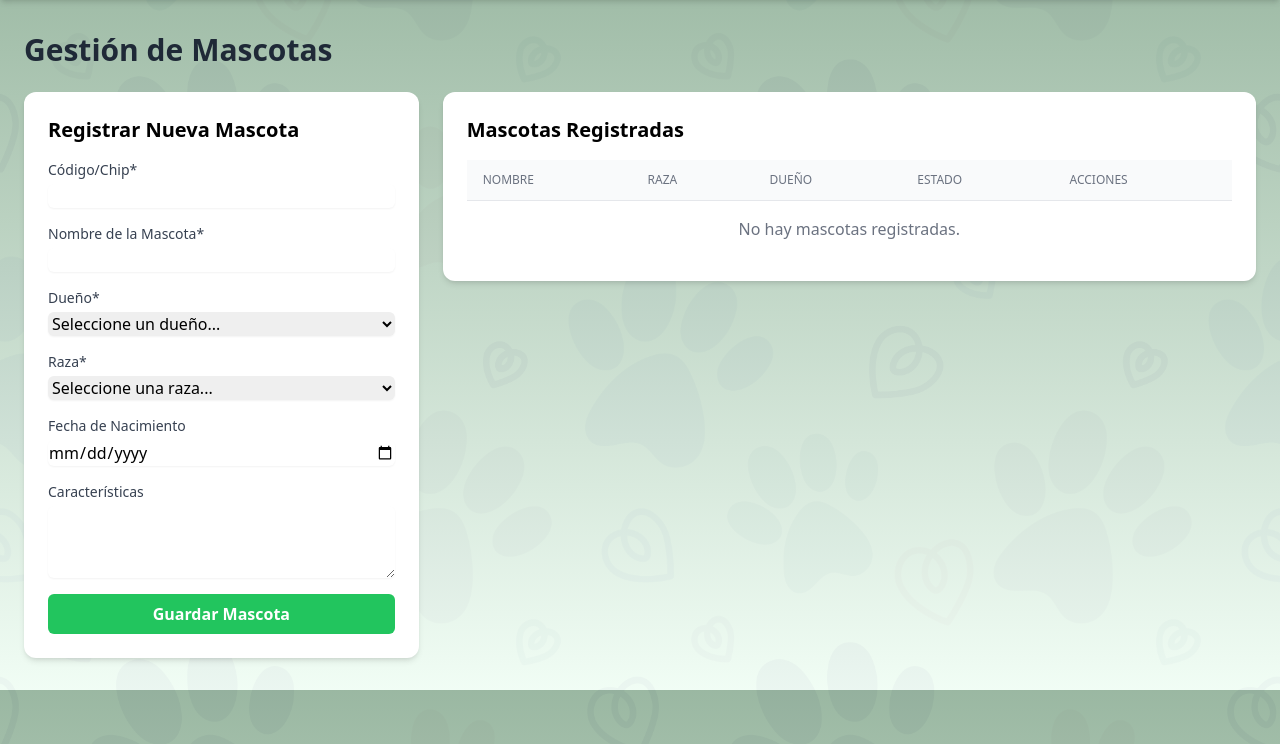
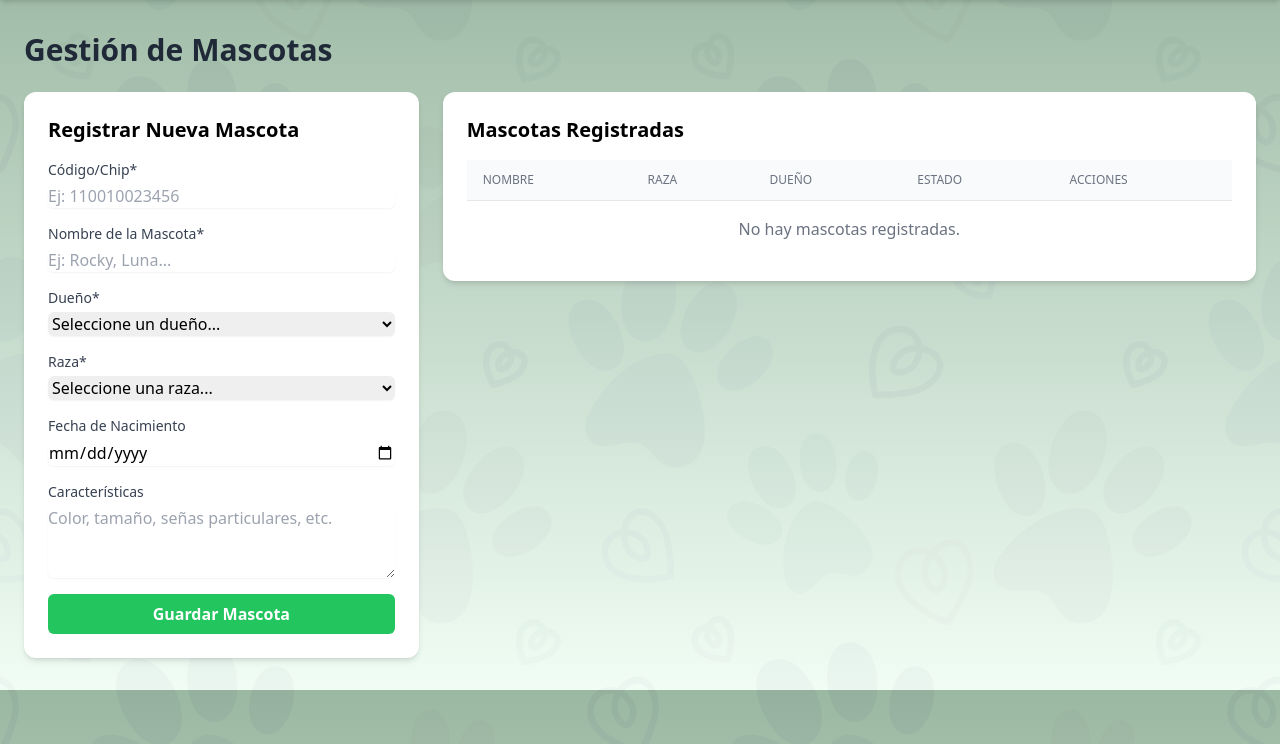
Before and after one commit to Gemori87/app-mascotas, a Flask app: template app/templates/gestion_mascotas.html in a window 1280 px wide. Shown: the part 56-800 px from the top of the page. Run offline with Flask 3, Linux system fonts and the light colour scheme; the template is opened without the code that fills it, so the values that code supplies are empty; some libraries are stand-ins or nearby versions.

Commit message:
implementacion placeholder en formularios

```diff
--- a/app/templates/gestion_mascotas.html
+++ b/app/templates/gestion_mascotas.html
@@ -10,11 +10,11 @@
             <form action="{{ url_for('crear_mascota') }}" method="POST" class="space-y-4">
                 <div>
                     <label for="codigo" class="block text-sm font-medium text-gray-700">Código/Chip*</label>
-                    <input type="text" name="codigo" id="codigo" required class="mt-1 block w-full rounded-md border-gray-300 shadow-sm">
+                    <input type="text" name="codigo" id="codigo" required class="mt-1 block w-full rounded-md border-gray-300 shadow-sm" placeholder="Ej: 110010023456">
                 </div>
                 <div>
                     <label for="nombre" class="block text-sm font-medium text-gray-700">Nombre de la Mascota*</label>
-                    <input type="text" name="nombre" id="nombre" required class="mt-1 block w-full rounded-md border-gray-300 shadow-sm">
+                    <input type="text" name="nombre" id="nombre" required class="mt-1 block w-full rounded-md border-gray-300 shadow-sm" placeholder="Ej: Rocky, Luna...">
                 </div>
                 <div>
                     <label for="idduenio" class="block text-sm font-medium text-gray-700">Dueño*</label>
@@ -40,7 +40,7 @@
                 </div>
                 <div>
                     <label for="caracteristicas" class="block text-sm font-medium text-gray-700">Características</label>
-                    <textarea name="caracteristicas" id="caracteristicas" rows="3" class="mt-1 block w-full rounded-md border-gray-300 shadow-sm"></textarea>
+                    <textarea name="caracteristicas" id="caracteristicas" rows="3" class="mt-1 block w-full rounded-md border-gray-300 shadow-sm" placeholder="Color, tamaño, señas particulares, etc."></textarea>
                 </div>
                 <button type="submit" class="w-full btn btn-primary">Guardar Mascota</button>
             </form>
--- a/app/templates/gestion_razas.html
+++ b/app/templates/gestion_razas.html
@@ -10,7 +10,7 @@
             <form action="{{ url_for('crear_raza') }}" method="POST" class="space-y-4">
                 <div>
                     <label for="nombre" class="block text-sm font-medium text-gray-700">Nombre de la Raza*</label>
-                    <input type="text" name="nombre" id="nombre" required class="mt-1 block w-full rounded-md border-gray-300 shadow-sm focus:border-green-500 focus:ring-green-500" maxlength="50">
+                    <input type="text" name="nombre" id="nombre" required class="mt-1 block w-full rounded-md border-gray-300 shadow-sm focus:border-green-500 focus:ring-green-500" maxlength="50" placeholder="Ej: Golden Retriever, Gato Siamés...">
                 </div>
                 <button type="submit" class="w-full btn btn-primary">Guardar Raza</button>
             </form>
```
